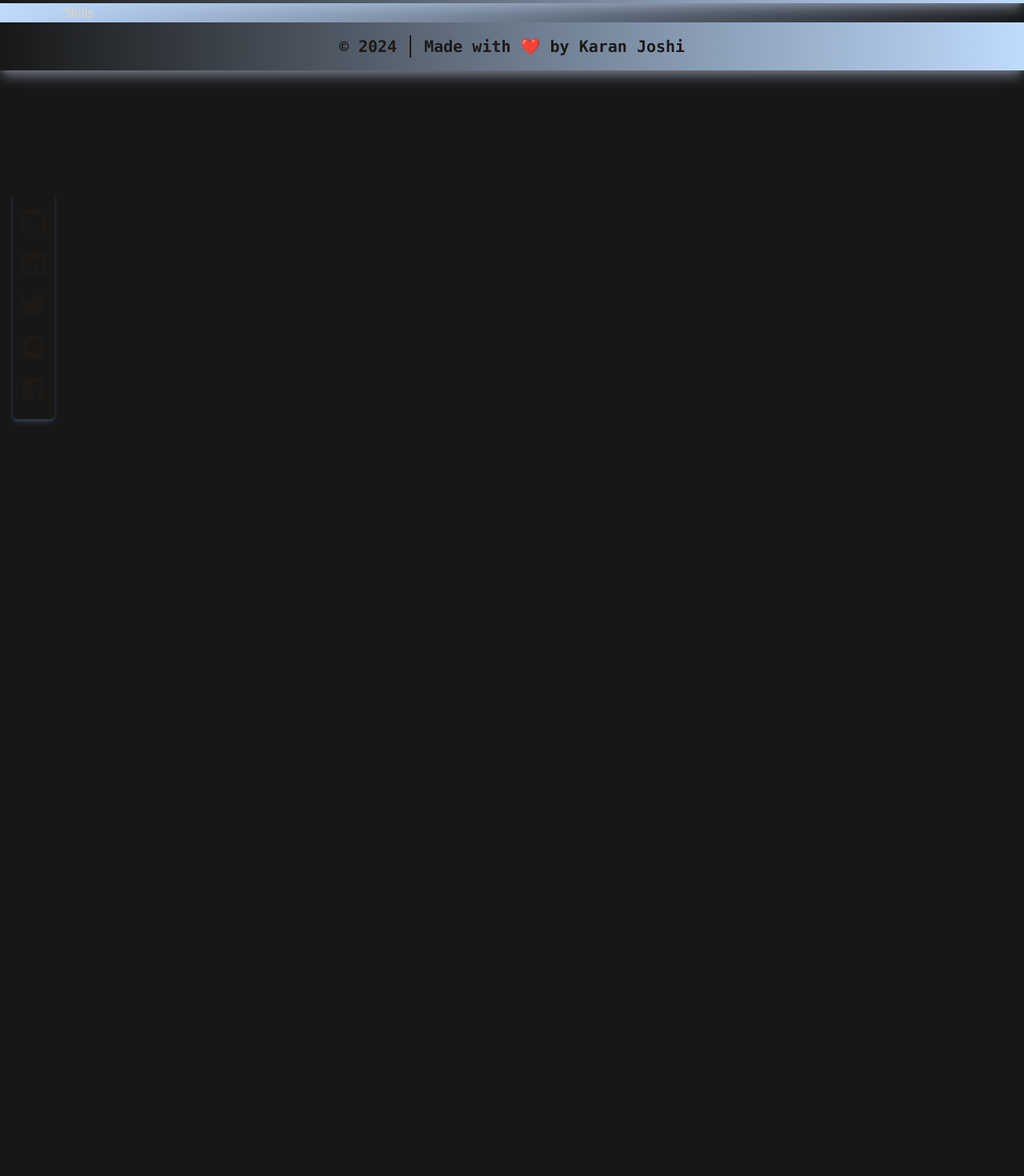
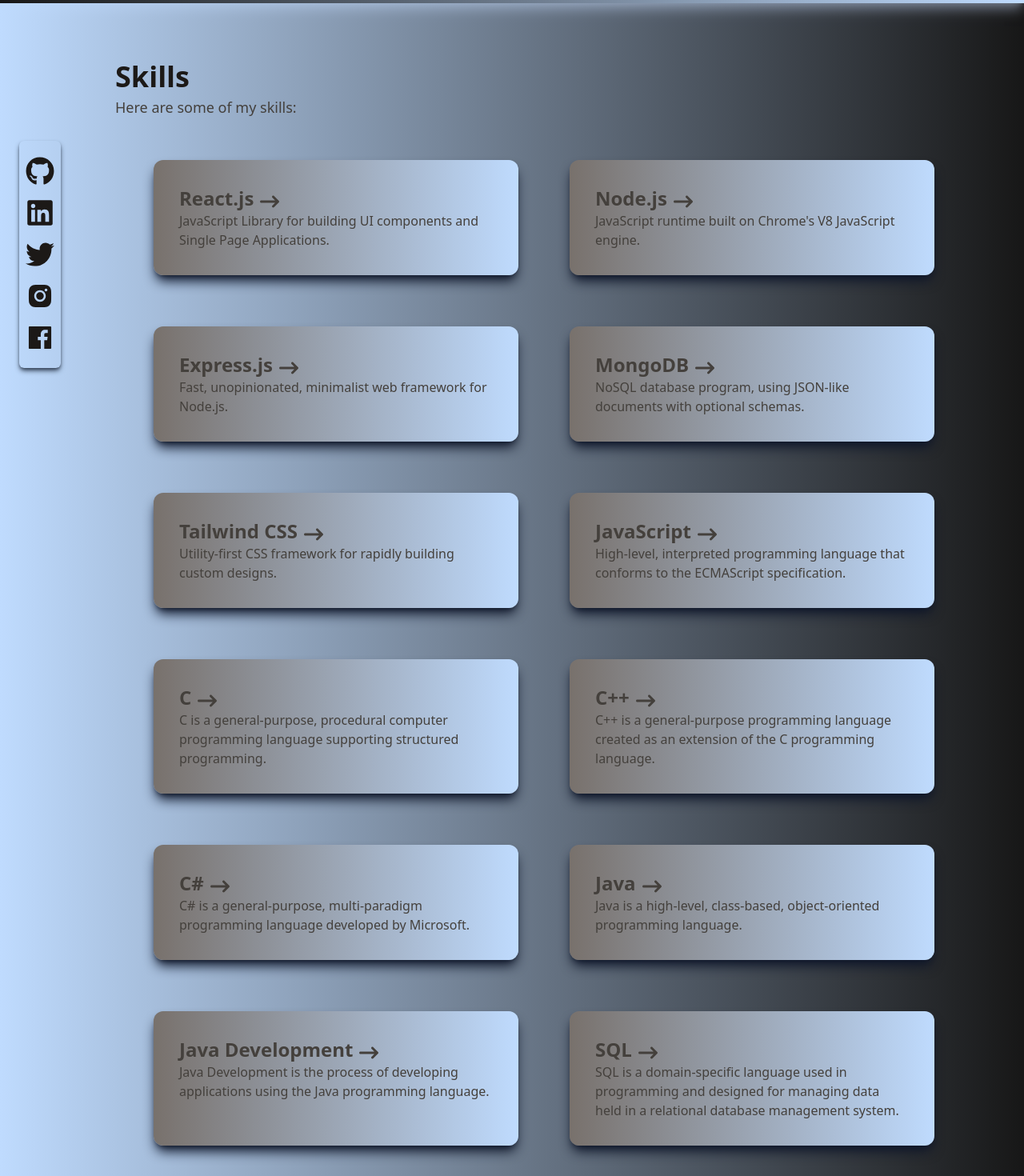
Before and after one commit to Karanjos/portfolio-website, a React (Vite) app: page /skills in a window 1280 px wide. Shown: the part 80-1550 px from the top of the page at 80% size. Before the commit the page ends 800 px from the top, so only its background shows below. Built offline with nearby package versions, Linux system fonts and the light colour scheme.

Commit message:
style: Update layout in App, About, and Hero components

```diff
--- a/package.json
+++ b/package.json
@@ -10,6 +10,7 @@
     "preview": "vite preview"
   },
   "dependencies": {
+    "nodemailer": "^6.9.14",
     "react": "^18.3.1",
     "react-dom": "^18.3.1",
     "react-icons": "^5.2.1",
--- a/src/App.jsx
+++ b/src/App.jsx
@@ -7,7 +7,7 @@
   return (
     <>
       <Navbar />
-      <section className="flex gap-8 bg-gradient-to-r from-blue-200 to-transparent -pt-20">
+      <section className="flex items-center gap-8 bg-gradient-to-r from-blue-200 to-transparent -pt-20">
         <SocialMediaLinks />
         <div className="ms-20 w-full">
           <Outlet />
--- a/src/components/About.jsx
+++ b/src/components/About.jsx
@@ -1,6 +1,6 @@
 const About = () => {
   return (
-    <div className="flex flex-col ms-10 mt-12 py-16 md:px-8">
+    <div className="flex flex-col ms-10 mt-12 py-16 md:px-24">
       <div className="border-e-2 w-96 pe-10">
         <h2 className="text-3xl font-bold my-4 text-stone-900">About Me</h2>
         <p className="text-lg text-stone-700">
--- a/src/components/Contact.jsx
+++ b/src/components/Contact.jsx
@@ -1,6 +1,78 @@
+// import nodemailer from "nodemailer";
+
+import { FaArrowRightLong } from "react-icons/fa6";
+
 const Contact = () => {
+  // const transporter = nodemailer.createTransport({
+  //   host: "smtp.ethereal.email",
+  //   port: 587,
+  //   secure: false, // Use `true` for port 465, `false` for all other ports
+  //   auth: {
+  //     user: "maddison53@ethereal.email",
+  //     pass: "jn7jnAPss4f63QBp6D",
+  //   },
+  // });
+
+  const handleSubmit = (e) => {
+    e.preventDefault();
+    alert("Form submitted successfully!");
+  };
   return (
-    <div>Contact</div>
-  )
-}
-export default Contact
+    <div className="flex justify-center items-center gap-20 w-full px-16 py-8 mt-10">
+      <div className="">
+        <h1 className="text-4xl font-bold text-stone-900">
+          Let&apos;s connect!
+        </h1>
+        <p className="text-lg text-stone-700 mt-1">
+          Fill out the form below and I&apos;ll get back to you as soon as
+          possible.
+        </p>
+      </div>
+
+      <div className="my-5">
+        <h1 className="flex gap-2 items-center text-2xl font-bold text-stone-900 my-10">
+          Contact Me {<FaArrowRightLong />}
+        </h1>
+        <form className="grid grid-cols-2 gap-16 text-stone-950 w-1/3 text-nowrap">
+          <div className="flex flex-col gap-12 font-semibold text-lg">
+            <label htmlFor="name">Name :</label>
+            <label htmlFor="email">Email :</label>
+            <label htmlFor="message">Message :</label>
+          </div>
+          <div className="flex flex-col gap-4">
+            <input
+              type="text"
+              name="name"
+              id="name"
+              placeholder="Enter your name here..."
+              className="w-72 px-2 py-3 rounded-full outline-none"
+            />
+            <input
+              type="email"
+              name="email"
+              id="email"
+              placeholder="Enter your email here..."
+              className="w-72 px-2 py-3 rounded-full outline-none"
+            />
+            <textarea
+              id="message"
+              name="message"
+              rows="5"
+              placeholder="Enter your message here..."
+              className="w-72 px-2 py-3 rounded-3xl outline-none"
+            ></textarea>
+          </div>
+
+          <button
+            type="submit"
+            onClick={handleSubmit}
+            className="w-24 col-start-2 py-2 bg-gradient-to-r from-stone-900 to-blue-200 rounded-full text-stone-900 font-bold"
+          >
+            Send
+          </button>
+        </form>
+      </div>
+    </div>
+  );
+};
+export default Contact;
--- a/src/components/Hero.jsx
+++ b/src/components/Hero.jsx
@@ -3,7 +3,7 @@
 
 const Hero = () => {
   return (
-    <div className="w-full text-stone-900">
+    <div className="w-full text-stone-900 ps-10">
       <div className="flex justify-between items-center h-full gap-8 ">
         <div className="flex flex-col gap-4 md:px-10">
           <div className="-mt-10">
@@ -14,7 +14,7 @@
               I&apos;m a <span className="">Full stack software developer</span>
             </p>
           </div>
-          <Link to="" className="">
+          <Link to="/contact" className="">
             <span className="flex items-center py-1 gap-2 font-bold">
               Get in touch <FaArrowRightLong />
             </span>
--- a/src/components/Skills.jsx
+++ b/src/components/Skills.jsx
@@ -1,6 +1,125 @@
+import { FaArrowRightLong } from "react-icons/fa6";
+import { Link } from "react-router-dom";
+
 const Skills = () => {
   return (
-    <div>Skills</div>
-  )
-}
-export default Skills
+    <div className="flex justify-center items-center w-full px-16 py-8 mt-10">
+      <div>
+        <h1 className="text-4xl font-bold text-stone-900">Skills</h1>
+        <p className="text-lg text-stone-700 mt-1">
+          Here are some of my skills:
+        </p>
+
+        <ul className="grid grid-cols-2 py-8 px-12 gap-16 rounded-lg my-5">
+          <li className="rounded-xl shadow-lg shadow-slate-900 p-8 bg-gradient-to-r from-stone-500 to-blue-200">
+            <h2 className="flex text-2xl font-bold text-stone-700 gap-2">
+              React.js {<FaArrowRightLong className="mt-2" />}
+            </h2>
+            <h4 className="flex items-center gap-2 text-stone-700">
+              JavaScript Library for building UI components and Single Page
+              Applications.
+            </h4>
+          </li>
+          <li className="rounded-xl shadow-lg shadow-slate-900 p-8 bg-gradient-to-r from-stone-500 to-blue-200">
+            <h2 className="flex text-2xl font-bold text-stone-700 gap-2">
+              Node.js {<FaArrowRightLong className="mt-2" />}
+            </h2>
+            <h4 className="flex items-center gap-2 text-stone-700">
+              JavaScript runtime built on Chrome&apos;s V8 JavaScript engine.
+            </h4>
+          </li>
+          <li className="rounded-xl shadow-lg shadow-slate-900 p-8 bg-gradient-to-r from-stone-500 to-blue-200">
+            <h2 className="flex text-2xl font-bold text-stone-700 gap-2">
+              Express.js {<FaArrowRightLong className="mt-2" />}
+            </h2>
+            <h4 className="flex items-center gap-2 text-stone-700">
+              Fast, unopinionated, minimalist web framework for Node.js.
+            </h4>
+          </li>
+          <li className="rounded-xl shadow-lg shadow-slate-900 p-8 bg-gradient-to-r from-stone-500 to-blue-200">
+            <h2 className="flex text-2xl font-bold text-stone-700 gap-2">
+              MongoDB {<FaArrowRightLong className="mt-2" />}
+            </h2>
+            <h4 className="flex items-center gap-2 text-stone-700">
+              NoSQL database program, using JSON-like documents with optional
+              schemas.
+            </h4>
+          </li>
+          <li className="rounded-xl shadow-lg shadow-slate-900 p-8 bg-gradient-to-r from-stone-500 to-blue-200">
+            <h2 className="flex text-2xl font-bold text-stone-700 gap-2">
+              Tailwind CSS {<FaArrowRightLong className="mt-2" />}
+            </h2>
+            <h4 className="flex items-center gap-2 text-stone-700">
+              Utility-first CSS framework for rapidly building custom designs.
+            </h4>
+          </li>
+          <li className="rounded-xl shadow-lg shadow-slate-900 p-8 bg-gradient-to-r from-stone-500 to-blue-200">
+            <h2 className="flex text-2xl font-bold text-stone-700 gap-2">
+              JavaScript {<FaArrowRightLong className="mt-2" />}
+            </h2>
+            <h4 className="flex items-center gap-2 text-stone-700">
+              High-level, interpreted programming language that conforms to the
+              ECMAScript specification.
+            </h4>
+          </li>
+          {/** write skills like c, c++, c# , java , java development , SQL*/}
+          <li className="rounded-xl shadow-lg shadow-slate-900 p-8 bg-gradient-to-r from-stone-500 to-blue-200">
+            <h2 className="flex text-2xl font-bold text-stone-700 gap-2">
+              C {<FaArrowRightLong className="mt-2" />}
+            </h2>
+            <h4 className="flex items-center gap-2 text-stone-700">
+              C is a general-purpose, procedural computer programming language
+              supporting structured programming.
+            </h4>
+          </li>
+          <li className="rounded-xl shadow-lg shadow-slate-900 p-8 bg-gradient-to-r from-stone-500 to-blue-200">
+            <h2 className="flex text-2xl font-bold text-stone-700 gap-2">
+              C++ {<FaArrowRightLong className="mt-2" />}
+            </h2>
+            <h4 className="flex items-center gap-2 text-stone-700">
+              C++ is a general-purpose programming language created as an
+              extension of the C programming language.
+            </h4>
+          </li>
+          <li className="rounded-xl shadow-lg shadow-slate-900 p-8 bg-gradient-to-r from-stone-500 to-blue-200">
+            <h2 className="flex text-2xl font-bold text-stone-700 gap-2">
+              C# {<FaArrowRightLong className="mt-2" />}
+            </h2>
+            <h4 className="flex items-center gap-2 text-stone-700">
+              C# is a general-purpose, multi-paradigm programming language
+              developed by Microsoft.
+            </h4>
+          </li>
+          <li className="rounded-xl shadow-lg shadow-slate-900 p-8 bg-gradient-to-r from-stone-500 to-blue-200">
+            <h2 className="flex text-2xl font-bold text-stone-700 gap-2">
+              Java {<FaArrowRightLong className="mt-2" />}
+            </h2>
+            <h4 className="flex items-center gap-2 text-stone-700">
+              Java is a high-level, class-based, object-oriented programming
+              language.
+            </h4>
+          </li>
+          <li className="rounded-xl shadow-lg shadow-slate-900 p-8 bg-gradient-to-r from-stone-500 to-blue-200">
+            <h2 className="flex text-2xl font-bold text-stone-700 gap-2">
+              Java Development {<FaArrowRightLong className="mt-2" />}
+            </h2>
+            <h4 className="flex items-center gap-2 text-stone-700">
+              Java Development is the process of developing applications using
+              the Java programming language.
+            </h4>
+          </li>
+          <li className="rounded-xl shadow-lg shadow-slate-900 p-8 bg-gradient-to-r from-stone-500 to-blue-200">
+            <h2 className="flex text-2xl font-bold text-stone-700 gap-2">
+              SQL {<FaArrowRightLong className="mt-2" />}
+            </h2>
+            <h4 className="flex items-center gap-2 text-stone-700">
+              SQL is a domain-specific language used in programming and designed
+              for managing data held in a relational database management system.
+            </h4>
+          </li>
+        </ul>
+      </div>
+    </div>
+  );
+};
+export default Skills;
--- a/src/components/SocialMediaLinks.jsx
+++ b/src/components/SocialMediaLinks.jsx
@@ -4,7 +4,7 @@
 
 const SocialMediaLinks = () => {
   return (
-    <div className="absolute top-1/2 text-4xl mx-4 -mt-20">
+    <div className="text-4xl mx-4 fixed left-2 top-64">
       <ul className="flex flex-col gap-4 shadow-md shadow-slate-700 px-2 py-5 rounded-md text-stone-900">
         <Link to="https://github.com/Karanjos" target="_blank">
           <li>
```
Also changed, not shown: 1 other file (tests, documents, lock files or other folders).
